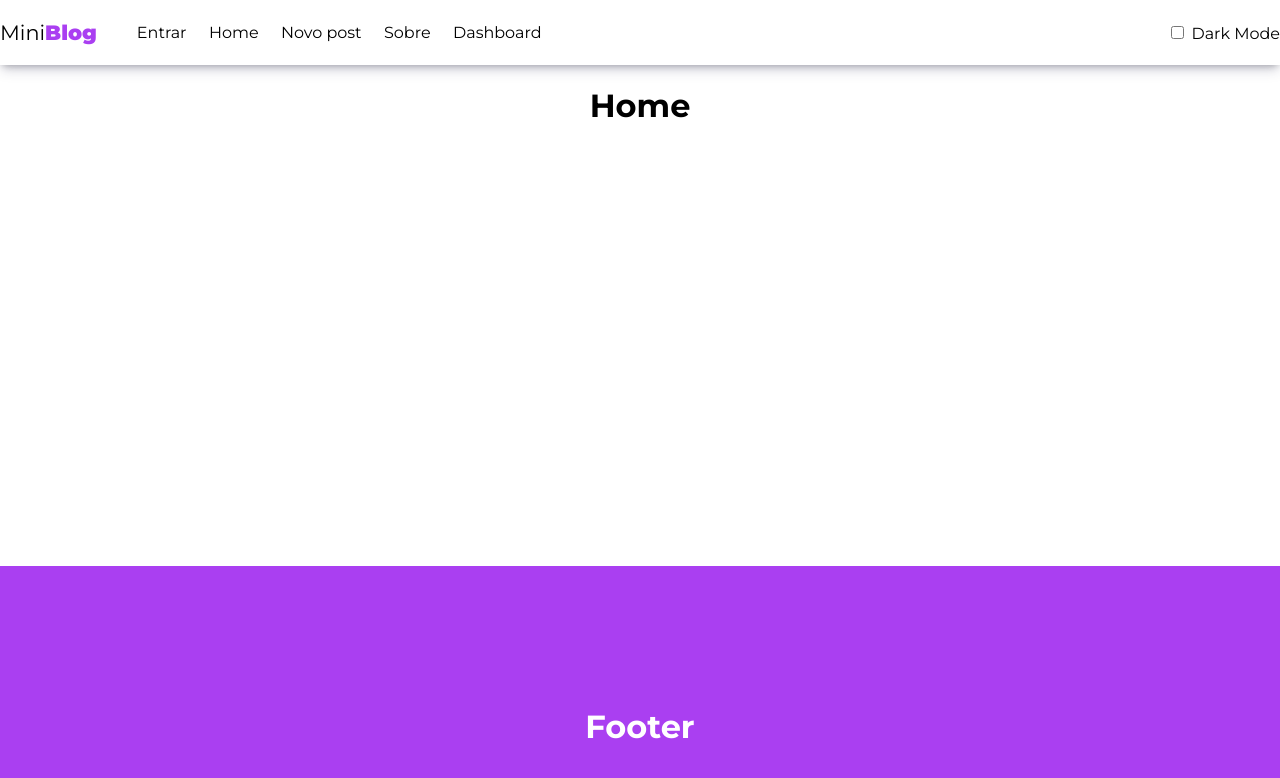
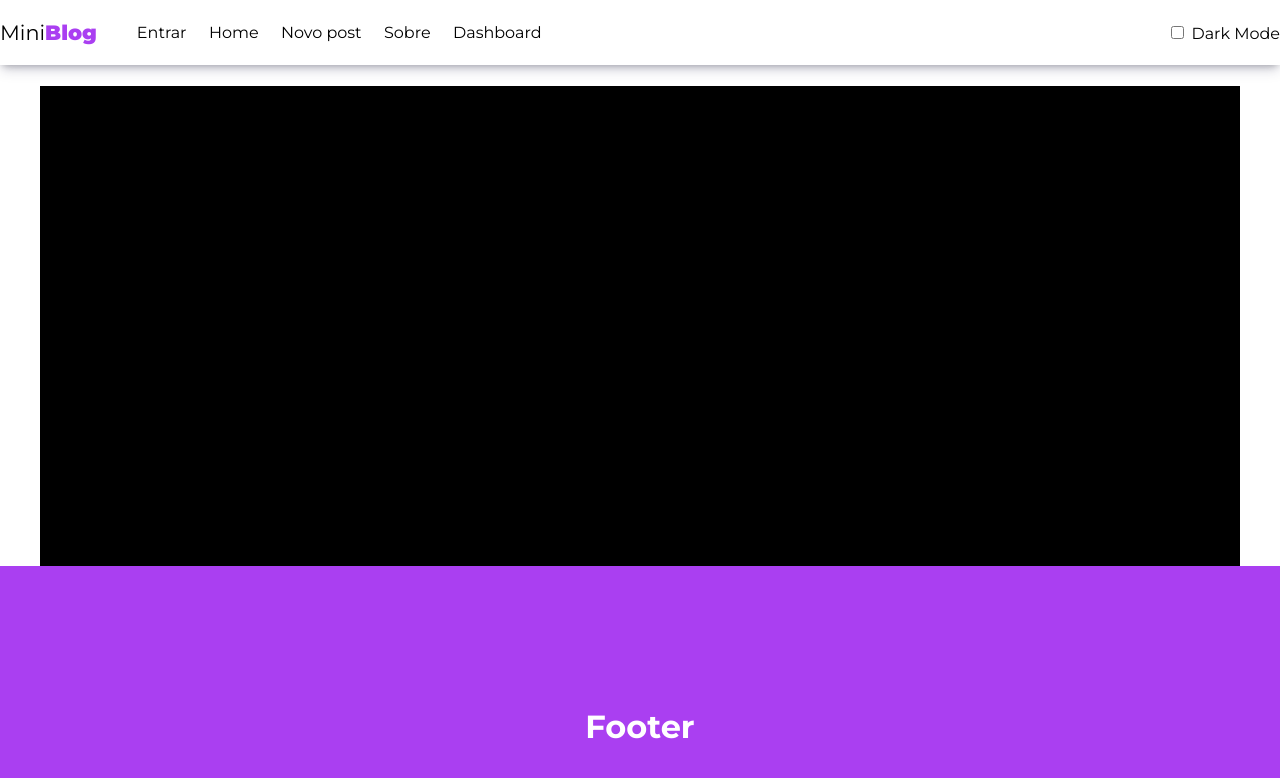
Before and after one commit to fabio2g/miniblog, a React (Create React App) app: page / in a window 1280 px wide. Shown: the top 778 px of the page. Built offline with nearby package versions, Linux system fonts and the light colour scheme.

Commit message:
alterado o estilo do container

```diff
--- a/src/App.css
+++ b/src/App.css
@@ -10,4 +10,7 @@
 
 .App .container {
     min-height: 60vh;
+    width: 1200px;
+    margin: auto;
+    background: #000;
 }
```
